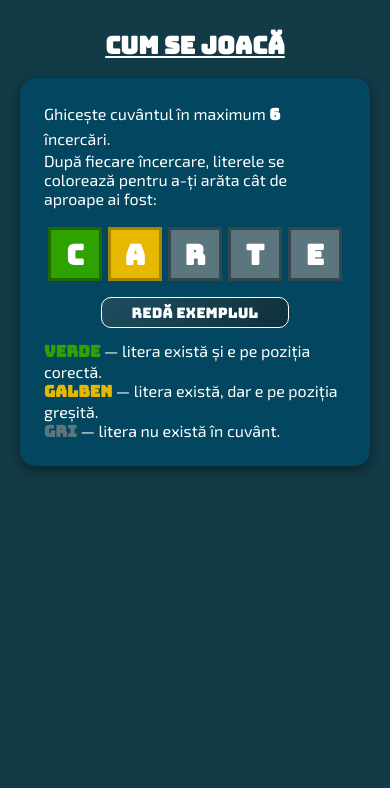
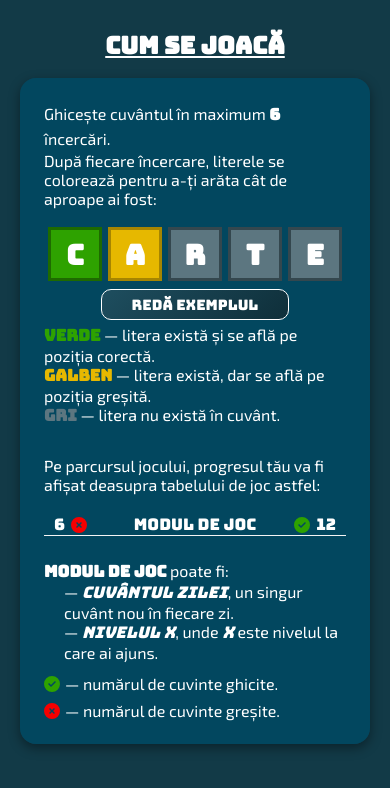
Before and after one commit to bl4ze4447/ghiceste_cuvantul, a Next.js app: page /cum-sa-joci in a window 390 px wide. Shown: the top 788 px of the page. Built offline with nearby package versions, Linux system fonts and the light colour scheme.

Commit message:
Make levelbar more responsive and add more info to how to play

```diff
--- a/app/cum-sa-joci/htp.css
+++ b/app/cum-sa-joci/htp.css
@@ -24,7 +24,6 @@
     display: flex;
     flex-direction: column;
     align-items: center;
-    gap: 8px;
     margin-top: 16px;
     width: 100%;
 }
--- a/app/cum-sa-joci/page.tsx
+++ b/app/cum-sa-joci/page.tsx
@@ -5,6 +5,8 @@ import Card from '@/components/Card';
 import GameRow from '@/components/game/GameRow';
 import './htp.css';
 import { Settings } from '@/constants/constants';
+import LevelBar from '@/components/game/LevelBar';
+import { FaCircleCheck, FaCircleXmark } from 'react-icons/fa6';
 
 function HowToPlay() {
     const secret = 'CXAXX';
@@ -57,17 +59,72 @@ function HowToPlay() {
 
                         <div>
                             <p className="exo">
-                                <b style={{ color: '#2ea200' }}>Verde</b> — litera există și e pe
-                                poziția corectă.
+                                <b style={{ color: '#2ea200' }}>Verde</b> — litera există și se află
+                                pe poziția corectă.
                             </p>
                             <p className="exo">
-                                <b style={{ color: '#e6b800' }}>Galben</b> — litera există, dar e pe
-                                poziția greșită.
+                                <b style={{ color: '#e6b800' }}>Galben</b> — litera există, dar se
+                                află pe poziția greșită.
                             </p>
                             <p className="exo">
                                 <b style={{ color: '#5c7680' }}>Gri</b> — litera nu există în
                                 cuvânt.
                             </p>
+                            <p className="exo" style={{ marginTop: '30px', marginBottom: '-10px' }}>
+                                Pe parcursul jocului, progresul tău va fi afișat deasupra tabelului
+                                de joc astfel:
+                            </p>
+                            <LevelBar centerText="Modul de joc" won={12} lost={6} />
+                            <div style={{ marginTop: '20px' }}>
+                                <p className="exo">
+                                    <b>Modul de joc</b> poate fi:
+                                </p>
+                                <p className="exo" style={{ marginLeft: '20px' }}>
+                                    — <i>Cuvântul Zilei</i>, un singur cuvânt nou în fiecare zi.
+                                </p>
+                                <p className="exo" style={{ marginLeft: '20px' }}>
+                                    — <i>Nivelul X</i>, unde <i>X</i> este nivelul la care ai ajuns.
+                                </p>
+                                <div
+                                    style={{
+                                        display: 'flex',
+                                        flexDirection: 'column',
+                                        gap: '8px',
+                                        marginTop: '12px',
+                                    }}
+                                >
+                                    <div
+                                        style={{
+                                            display: 'flex',
+                                            alignItems: 'center',
+                                            textAlign: 'center',
+                                        }}
+                                    >
+                                        <FaCircleCheck
+                                            className="check-ico"
+                                            style={{ margin: '0' }}
+                                        />
+                                        <p className="exo" style={{ marginLeft: '5px' }}>
+                                            — numărul de cuvinte ghicite.
+                                        </p>
+                                    </div>
+                                    <div
+                                        style={{
+                                            display: 'flex',
+                                            alignItems: 'center',
+                                            textAlign: 'center',
+                                        }}
+                                    >
+                                        <FaCircleXmark
+                                            className="wrong-ico"
+                                            style={{ margin: '0' }}
+                                        />
+                                        <p className="exo" style={{ marginLeft: '5px' }}>
+                                            — numărul de cuvinte greșite.
+                                        </p>
+                                    </div>
+                                </div>
+                            </div>
                         </div>
                     </div>
                 </Card>
--- a/components/game/LevelBar.css
+++ b/components/game/LevelBar.css
@@ -3,7 +3,8 @@
     display: flex;
     justify-content: space-between;
     align-items: center;
-    width: 330px;
+    width: 100%;
+    max-width: 330px;
     padding: 0 10px;
     border-bottom: 1px solid whitesmoke;
     margin-bottom: 5px;
@@ -43,16 +44,15 @@
 }
 
 .wrong-ico {
-    color: red;
+    color: rgb(245, 0, 0);
     margin-left: 6px;
 }
 
 .check-ico {
-    color: green;
+    color: #2ea200;
     margin-right: 6px;
 }
 
-/* .center-text {
-flex-grow: 1;
-text-align: center;
-} */
+.center-text {
+    color: white;
+}
```
